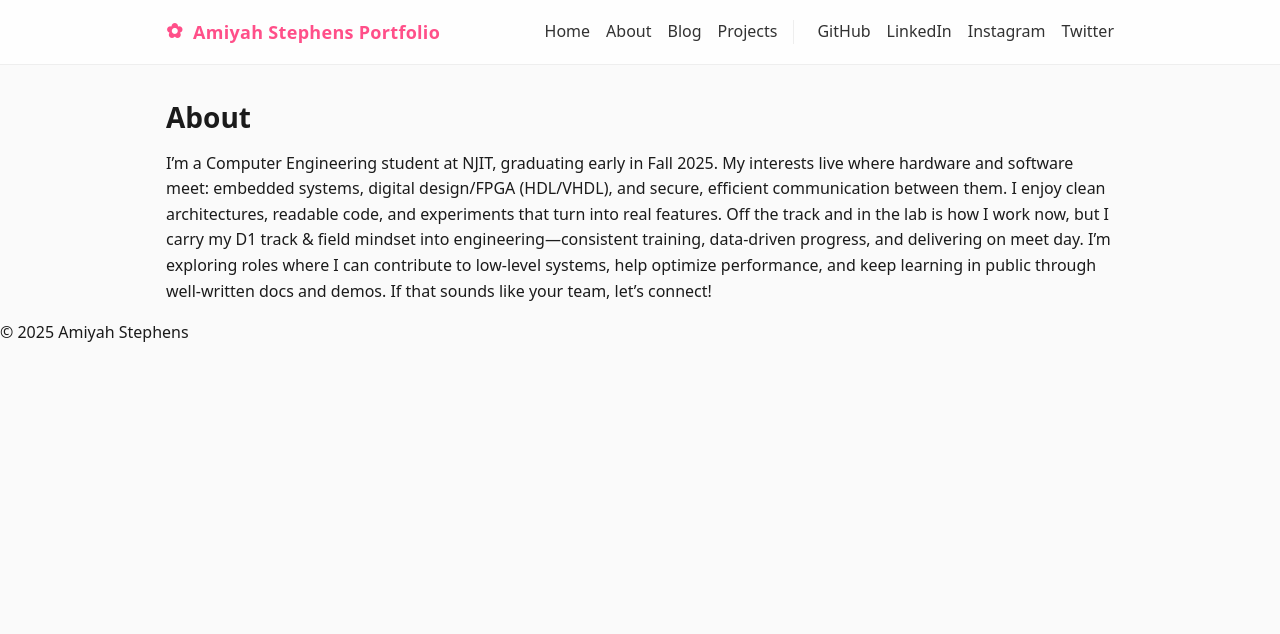
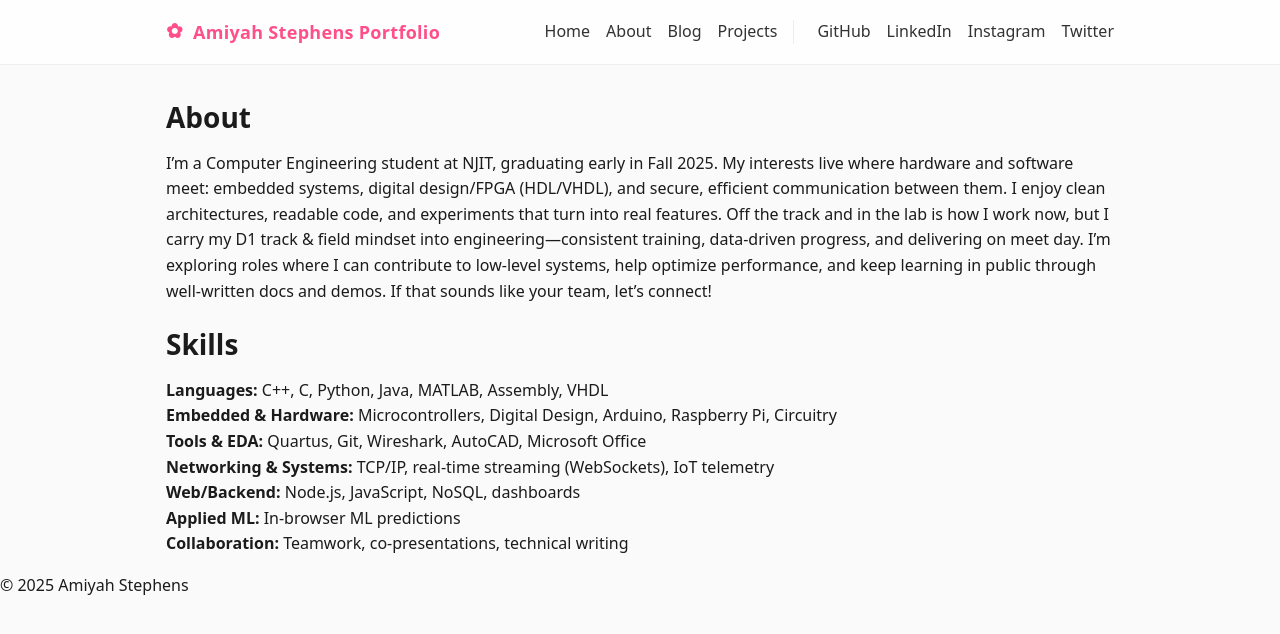
Before and after one commit to Miyahhs/miyahhs.github.io, a Jekyll site: the page built from about/index.md, in a window 1280 px wide. Shown: the top 634 px of the page. Built offline with Jekyll 4.4.1, drawn with Linux system fonts in a browser that asks for light colours.

Commit message:
Update index.md

```diff
--- a/about/index.md
+++ b/about/index.md
@@ -6,3 +6,13 @@ title: About
 
 I’m a Computer Engineering student at NJIT, graduating early in Fall 2025. My interests live where hardware and software meet: embedded systems, digital design/FPGA (HDL/VHDL), and secure, efficient communication between them. I enjoy clean architectures, readable code, and experiments that turn into real features.
 Off the track and in the lab is how I work now, but I carry my D1 track & field mindset into engineering—consistent training, data-driven progress, and delivering on meet day. I’m exploring roles where I can contribute to low-level systems, help optimize performance, and keep learning in public through well-written docs and demos. If that sounds like your team, let’s connect!
+
+## Skills
+
+**Languages:** C++, C, Python, Java, MATLAB, Assembly, VHDL
+**Embedded & Hardware:** Microcontrollers, Digital Design, Arduino, Raspberry Pi, Circuitry
+**Tools & EDA:** Quartus, Git, Wireshark, AutoCAD, Microsoft Office
+**Networking & Systems:** TCP/IP, real-time streaming (WebSockets), IoT telemetry
+**Web/Backend:** Node.js, JavaScript, NoSQL, dashboards
+**Applied ML:** In-browser ML predictions
+**Collaboration:** Teamwork, co-presentations, technical writing
```
